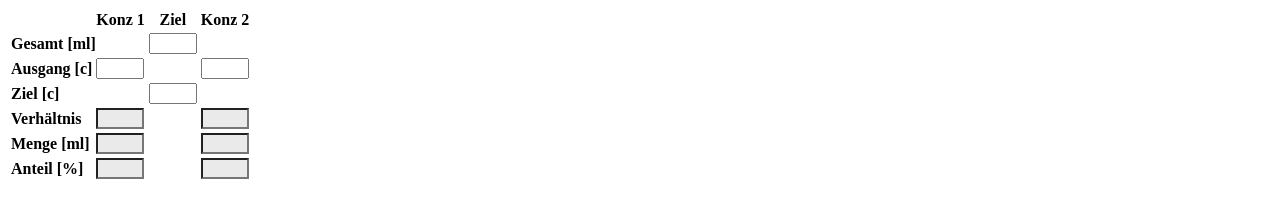
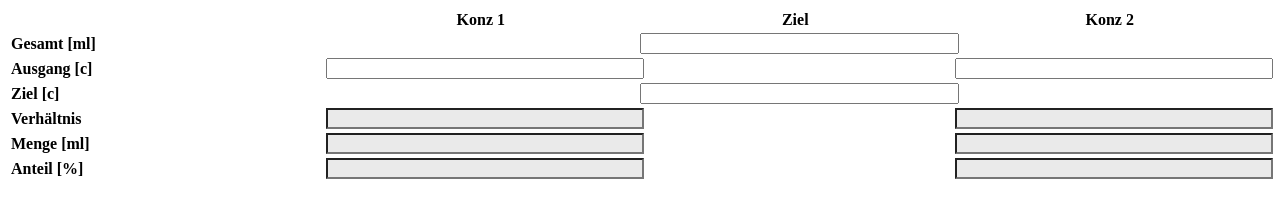
Before and after one commit to lub/mixcross, a plain HTML site: page index.html in a window 1280 px wide. Drawn offline with Linux system fonts and the light colour scheme.

Commit message:
change input field with to 25%

```diff
--- a/index.html
+++ b/index.html
@@ -7,7 +7,7 @@
 <body>
 
 
-<table>
+<table id="wrapper">
 	<tr>
 		<th class="header"></th>
 		<th class="header">Konz 1</th>
--- a/main.css
+++ b/main.css
@@ -1,11 +1,15 @@
 input {
-	width: 40px;
+	width: 100%;
 }
 input[readonly] {
 	background-color: #eaeaea;
 }
 th {
+	width: 25%;
 	text-align: left;
+}
+td {
+	width: 25%;
 }
 .header {
 	text-align: center;
```
